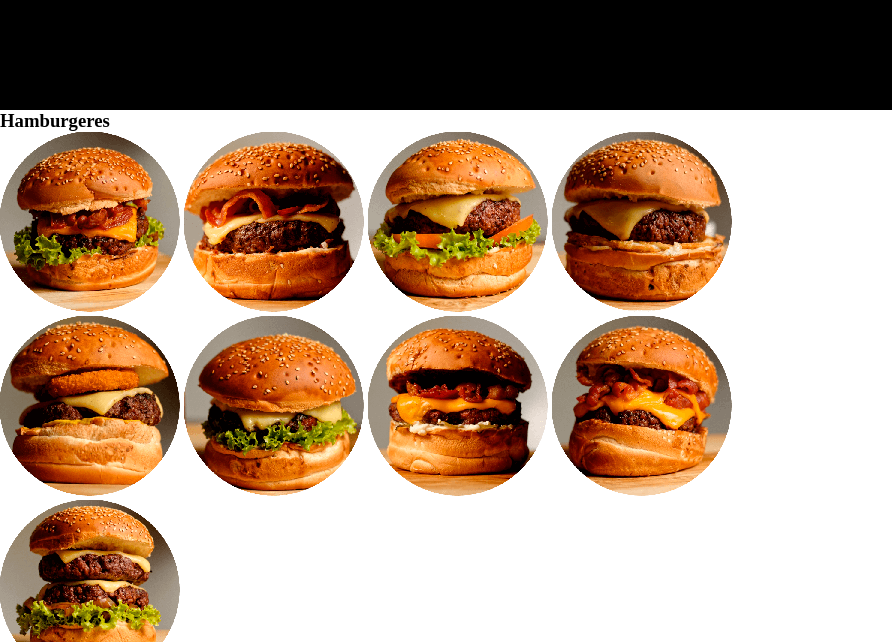
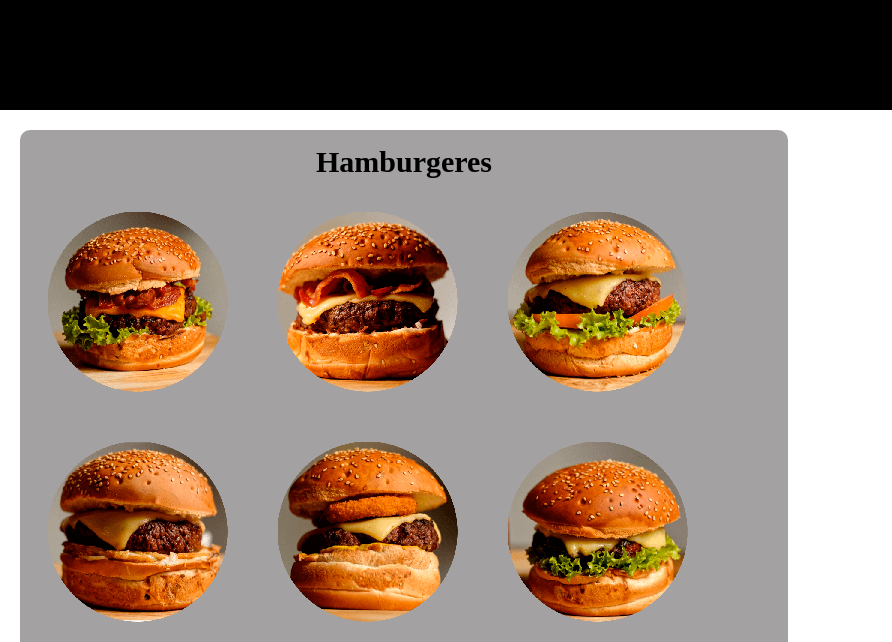
Before and after one commit to andrewgcosta1987/Hamburgueria, a plain HTML site: page index.html in a window 1280 px wide. Shown: the part 310-952 px from the top of the page, 0-892 px from the left. Drawn offline with Linux system fonts and the light colour scheme.

Commit message:
Update style.css

```diff
--- a/style.css
+++ b/style.css
@@ -75,3 +75,8 @@ h5{
 	background-color: #5C4444;
 	color: #fff;
 }
+#Cardapio {margin: 20px; padding: 5px; border-radius: 10px; background-color: #3c383878;
+	height: auto; width: 60%}
+#Hamburgeres{text-align: center; font-size: 30px; padding: 5px; margin: 5px}
+{margin: 3px; padding: 3px}
+.Hamburger{margin: 3px; padding: 20px;}
```
